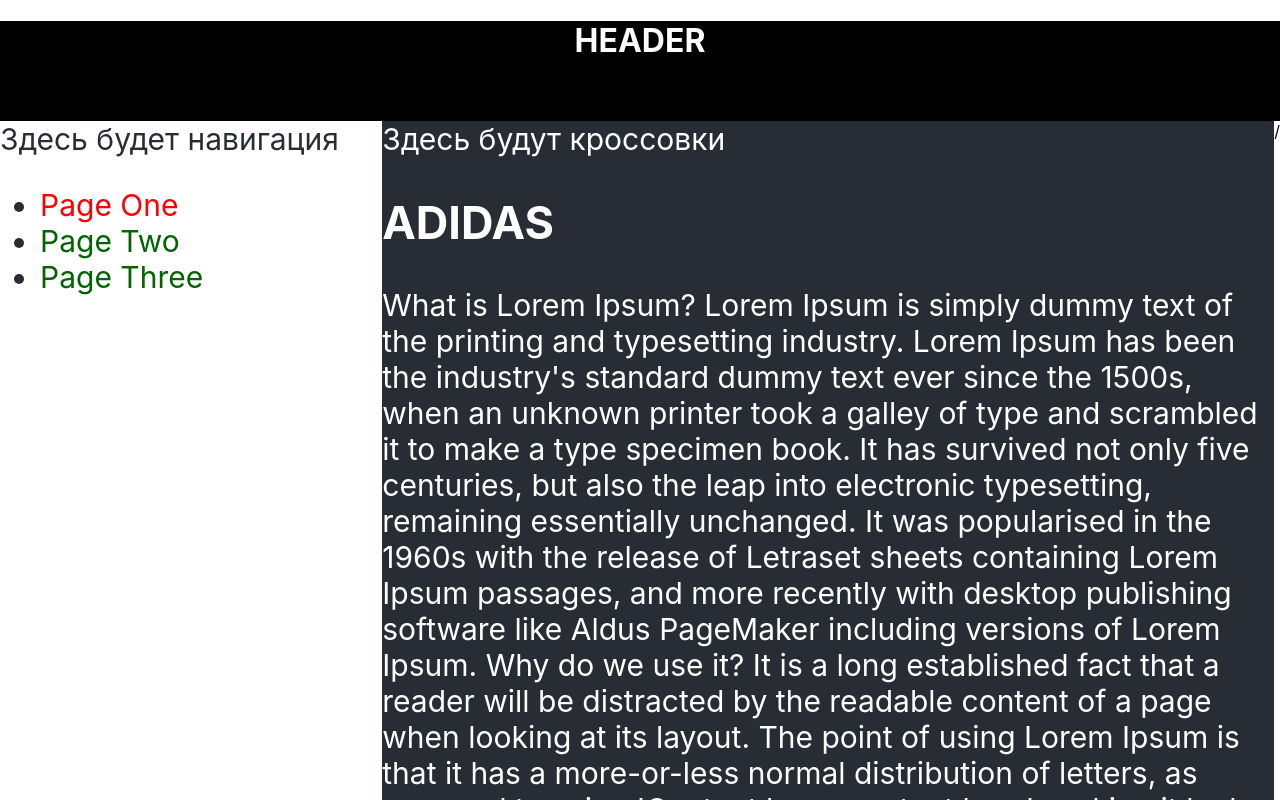
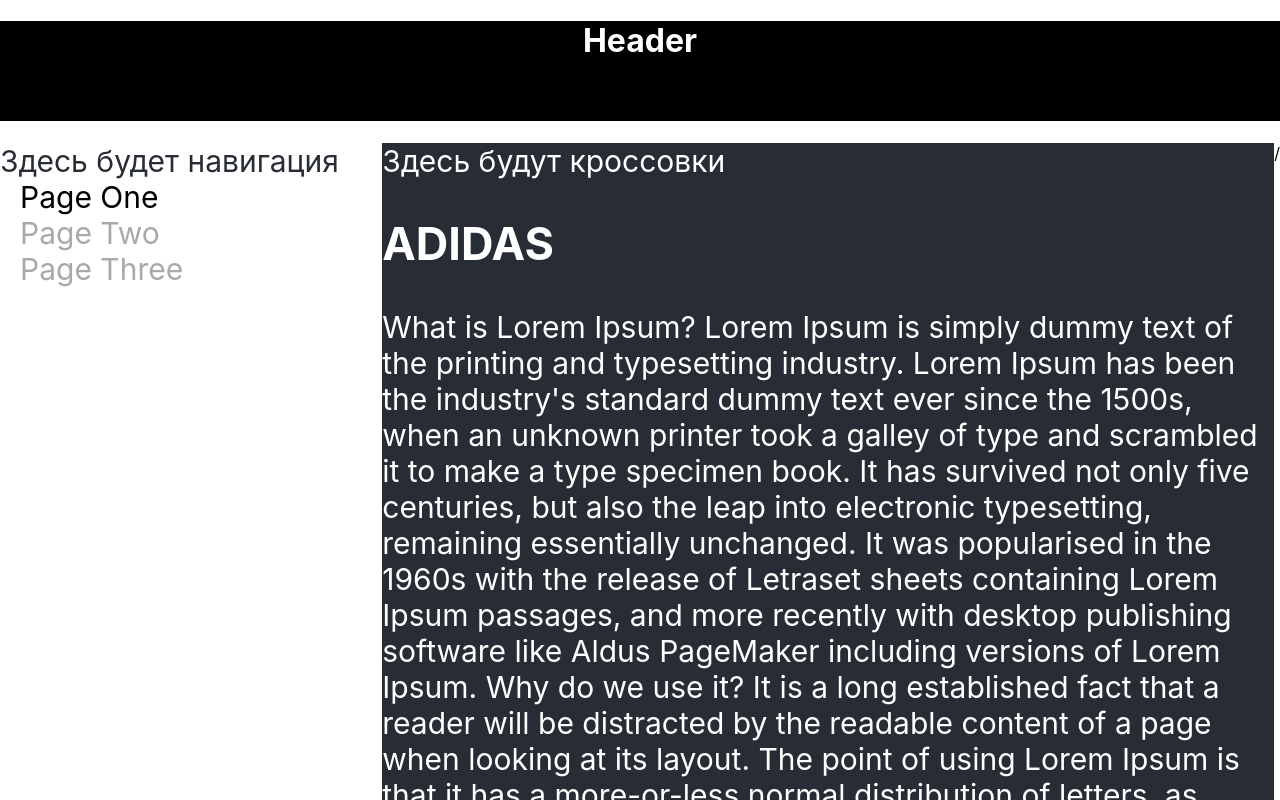
Before and after one commit to KristinaFinck/Routing, a React (Create React App) app: page /page-one in a window 1280 px wide. Shown: the top 800 px of the page. Built offline with nearby package versions, Linux system fonts and the light colour scheme.

Commit message:
I converted the project to styled-components, part 5

```diff
--- a/package.json
+++ b/package.json
@@ -12,10 +12,12 @@
   "dependencies": {
     "@types/react": "^18.0.27",
     "@types/react-dom": "^18.0.10",
+    "@types/styled-components": "^5.1.34",
     "react": "^18.2.0",
     "react-dom": "^18.2.0",
     "react-router-dom": "^6.3.0",
     "react-scripts": "5.0.1",
+    "styled-components": "^6.1.12",
     "typescript": "^4.4.4"
   },
   "browserslist": {
--- a/src/App.tsx
+++ b/src/App.tsx
@@ -5,33 +5,27 @@
 import {PageThree} from "./components/pages/PageThree";
 import {Link, Navigate, NavLink, Route, Routes} from "react-router-dom";
 import {Error404} from "./components/pages/Error404";
-
+import styled from 'styled-components'
+import {s} from './components/pages/_styles'
 
 function App() {
     return (
         <div>
-            <div className={styles.header}><h1>HEADER</h1></div>
-            <div className={styles.body}>
-                <div className={styles.nav}>
+
+            <s.Header>Header</s.Header>
+            <s.Body>
+                <s.Nav>
                     Здесь будет навигация
-                    <nav>
-                        <ul>
-                            <li><NavLink to="/page-one"
-                                         className={({ isActive}) => isActive ? styles.linkActive : styles.navlink}>
+                    <s.NavWrapper><NavLink to="/page-one">
                                 Page One
-                            </NavLink></li>
-                            <li><NavLink to="/page-two"
-
-                                         className={({ isActive}) => isActive ? styles.linkActive : styles.navlink}>
+                        </NavLink></s.NavWrapper>
+                    <s.NavWrapper><NavLink to="/page-two">
                                 Page Two
-                            </NavLink></li>
-                            <li><NavLink to="/page-three"
-                                         className={({ isActive}) => isActive ? styles.linkActive : styles.navlink}>
-                                Page Three</NavLink></li>
-                        </ul>
-                    </nav>
-                </div>
-                <div className={styles.content}>
+                    </NavLink></s.NavWrapper>
+                            <s.NavWrapper><NavLink to="/page-three">
+                                Page Three</NavLink></s.NavWrapper>
+                </s.Nav>
+                <s.Content>
                     Здесь будут кроссовки
                     <Routes>
                         <Route path="/" element={<Navigate to={"/page-one"}/>}/>
@@ -42,9 +36,9 @@
                         <Route path = "/*" element={<Navigate to={"/error404"}/>} />
                     </Routes>
 
-                </div>/
-            </div>
-            <div className={styles.footer}>abibas 2023</div>
+                </s.Content>/
+            </s.Body>
+            <s.Footer>abibas 2023</s.Footer>
         </div>
 
     );
--- /dev/null
+++ b/src/components/pages/_styles.ts
@@ -0,0 +1,55 @@
+import styled from "styled-components";
+
+const NavWrapper = styled.div`
+  margin-left: 20px;
+  font-size: 1em;
+
+
+  & > a {
+    text-decoration: none;
+    color: darkgrey;
+  }
+
+  & > a.active {
+
+    color: black;
+  }
+
+  & > a:hover {
+    color: steelblue;
+  }
+`
+const Header = styled.h1`
+    background-color: #000000;
+    width: 100%;
+    height: 100px;
+    text-align: center;
+    color: white;
+`
+const Body = styled.body`
+  display: flex;
+`
+const Nav = styled.nav`
+  background-color: white;
+  min-height: 400px;
+  width: 30%;
+  color:#282c34;
+  font-size: 30px;
+`
+const Content = styled.div`
+  background-color:#282c34;
+  min-height: 400px;
+  width: 70%;
+  color: white;
+  font-size: 30px;
+`
+const Footer = styled.footer`
+  background-color: #000000;
+  width: 100%;
+  height: 120px;
+  text-align: center;
+  color: white;
+`
+export const s = {
+    NavWrapper, Header, Body, Nav, Content, Footer
+}
```
Also changed, not shown: 1 other file (tests, documents, lock files or other folders).
